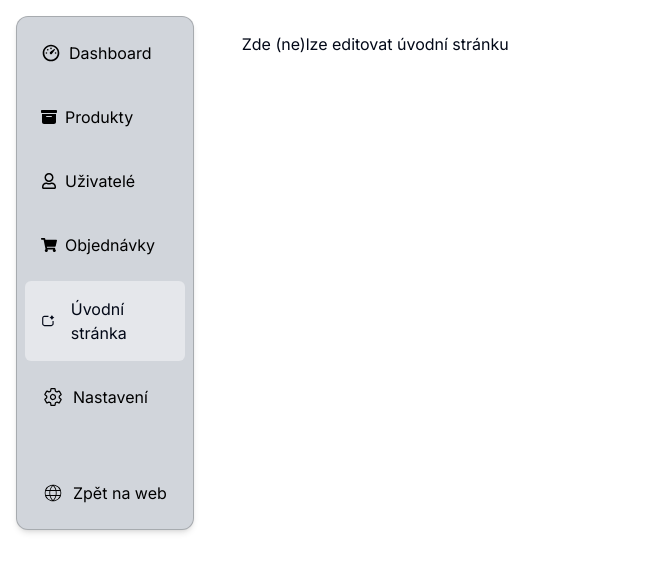
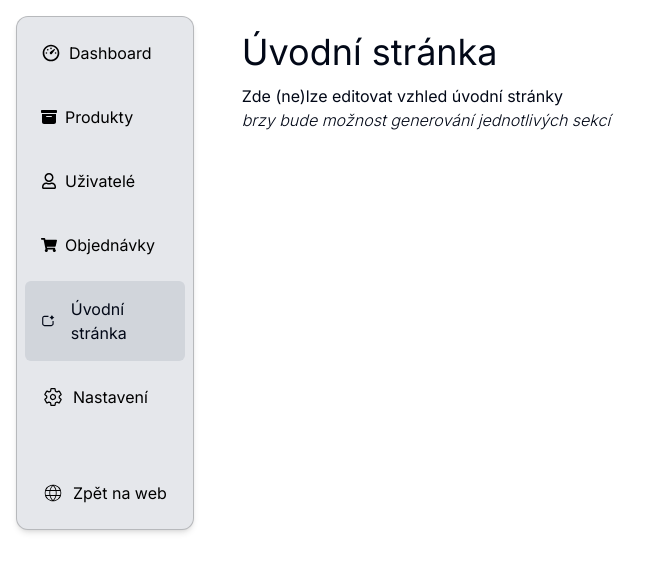
Before and after one commit to OndrejLosensky/code-commerce, a Next.js app: page /admin/uvodni-stranka in a window 1280 px wide. Shown: the top 572 px of the page, without its empty margins (0-660 px from the left). Built offline with nearby package versions, Linux system fonts and the light colour scheme.

Commit message:
Added admin button for simple access to admin panel (just for development)

```diff
--- a/app/(customer)/layout.tsx
+++ b/app/(customer)/layout.tsx
@@ -1,18 +1,27 @@
+import Link from "next/link";
 import { NavigationCustomerView, NavigationLink, NavigationLinkCustomer } from "../../components/navigation/nav";
 
-import { FaRegUser, FaShoppingCart, FaHome } from "react-icons/fa";
+import { FaShoppingCart, FaHome } from "react-icons/fa";
 import { FaBoxArchive } from "react-icons/fa6";
+import { RiAdminLine } from "react-icons/ri";
+
+
 
 export const dynamic = "force-dynamic"
 
 export default function Layout ( { children } : Readonly<{children: React.ReactNode;}>){
     return (
-            <main className="flex flex-col w-screen min-h-screen">
+            <main className="flex flex-col w-screen min-h-screen relative">
+                <Link href="/admin" className="fixed bottom-4 bg-gradient-to-b from-violet-400 to-purple-400 rounded-full w-10 h-10 flex items-center justify-center z-10 left-4 border "> <RiAdminLine className="fill-white w-6 h-6"/> </Link>
+
                 <NavigationCustomerView>
                     <NavigationLinkCustomer href="/"> <FaHome className="w-4 h-4"/>  <span>Domovská stránka </span></NavigationLinkCustomer>
                     <NavigationLinkCustomer href="/produkty"> <FaBoxArchive className="w-4 h-4"/>  <span>Produkty</span> </NavigationLinkCustomer>
                     <NavigationLinkCustomer href="/objednavky"> <FaShoppingCart className="w-4 h-4"/> <span> Objednávky</span> </NavigationLinkCustomer>
                 </NavigationCustomerView>
+                <div className="w-screen h-screen flex items-center justify-center bg-gradient-to-br from-violet-400 to-teal-400 mb-12">
+                    <h1 className="font-bold text-white text-4xl"> Vítejte v aplikaci <strong>CodeCommerce</strong> </h1>
+                </div>
                 <div className="m-8">
                     {children}
                 </div>
--- a/app/(customer)/page.tsx
+++ b/app/(customer)/page.tsx
@@ -6,6 +6,8 @@ import Link from "next/link"
 import { CardSkeleton, ProductCard } from "./_components/product-card"
 import { Suspense } from "react"
 import { cache } from "@/lib/cache"
+
+
 
 const getProducts = cache(() => {
     return db.produkt.findMany({
@@ -19,7 +21,7 @@ const getPopularProducts = cache(() => {
     return db.produkt.findMany({
         where: { isAvailable: true},
         orderBy: { createdAt: "desc"},
-        take: 6
+        take: 3
     })
 }, ["/", "getPopularProducts"], {revalidate: 60 * 60 * 24}) /* Revalidates once in a 24 hours */
 
@@ -42,6 +44,7 @@ function GridSection ({title, productsFetch}: GridSectionProps) {
     return (
         <div className="space-y-4">
             {/* Header for product section */}
+
             <div className="flex gap-4">
                 <h2 className="text-3xl font-bold"> {title} </h2>
                 <Button variant="ghost" size="sm" asChild>
--- a/app/admin/uvodni-stranka/page.tsx
+++ b/app/admin/uvodni-stranka/page.tsx
@@ -1,5 +1,11 @@
+import { PageHeader } from "../_components/admin-page-nav";
+
 export default function LandingPage(){
     return (
-        <h1> Zde (ne)lze editovat úvodní stránku </h1>
+        <>
+            <PageHeader> Úvodní stránka </PageHeader>
+            <p> Zde (ne)lze editovat vzhled úvodní stránky </p>
+            <p className="font-light italic"> brzy bude možnost generování jednotlivých sekcí </p>
+        </>
     )
 }
--- a/components/navigation/nav.tsx
+++ b/components/navigation/nav.tsx
@@ -5,14 +5,12 @@ import Link from "next/link";
 import { usePathname } from "next/navigation";
 import { ComponentProps, ReactNode } from "react";
 
-import { Button } from "../ui/button";
-
 import { cn } from "@/lib/utils";
 
 
 export function Navigation({ children }: { children: ReactNode}) {
   return (
-    <nav className="m-4 bg-gray-300 text-black rounded-xl shadow-md border border-black/20 flex flex-col w-16 lg:w-[15%] justify-between">
+    <nav className="m-4 bg-gray-200 max-h-screen text-black rounded-xl shadow-md border border-black/20 flex flex-col w-16 lg:w-[15%] justify-between">
       <div>
         {children}
       </div>
@@ -27,7 +25,7 @@ export function NavigationLink(props: Omit<ComponentProps<typeof Link>, "classNa
       {...props}
       className={cn(
         "p-4 flex flex-col lg:flex-row gap-y-2 m-2 rounded-md lg:gap-x-2 items-center hover:bg-secondary duration-300 hover:text-secondary-foreground focus-visible:bg-secondary focus-visible:text-secondary-foreground",
-        pathname === props.href && "bg-gray-200 text-foreground"
+        pathname === props.href && "bg-gray-300 text-foreground"
       )}
     >
       {props.children}
@@ -53,8 +51,8 @@ export function NavigationLinkCustomer(props: Omit<ComponentProps<typeof Link>,
 
 export function NavigationCustomerView ({ children }: { children: ReactNode }) {
   return (
-    <nav className="bg-sky-500 text-white flex flex-row justify-center items-center ">
+    <nav className="bg-sky-500 fixed w-full z-10 border-b border-black/20 shadow-sm text-white flex flex-row justify-center items-center ">
         {children}
     </nav>
-  );
+  )
 }
```
